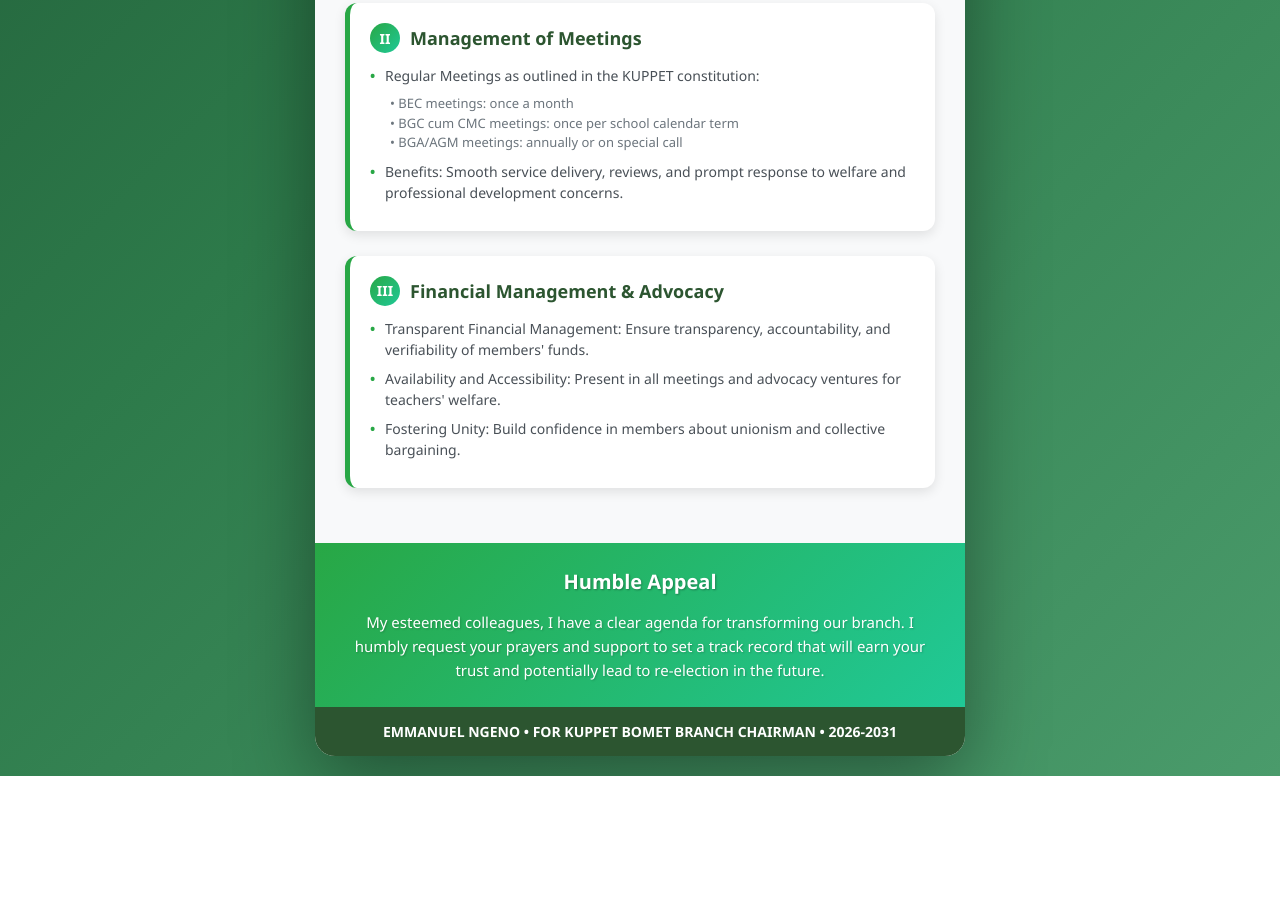
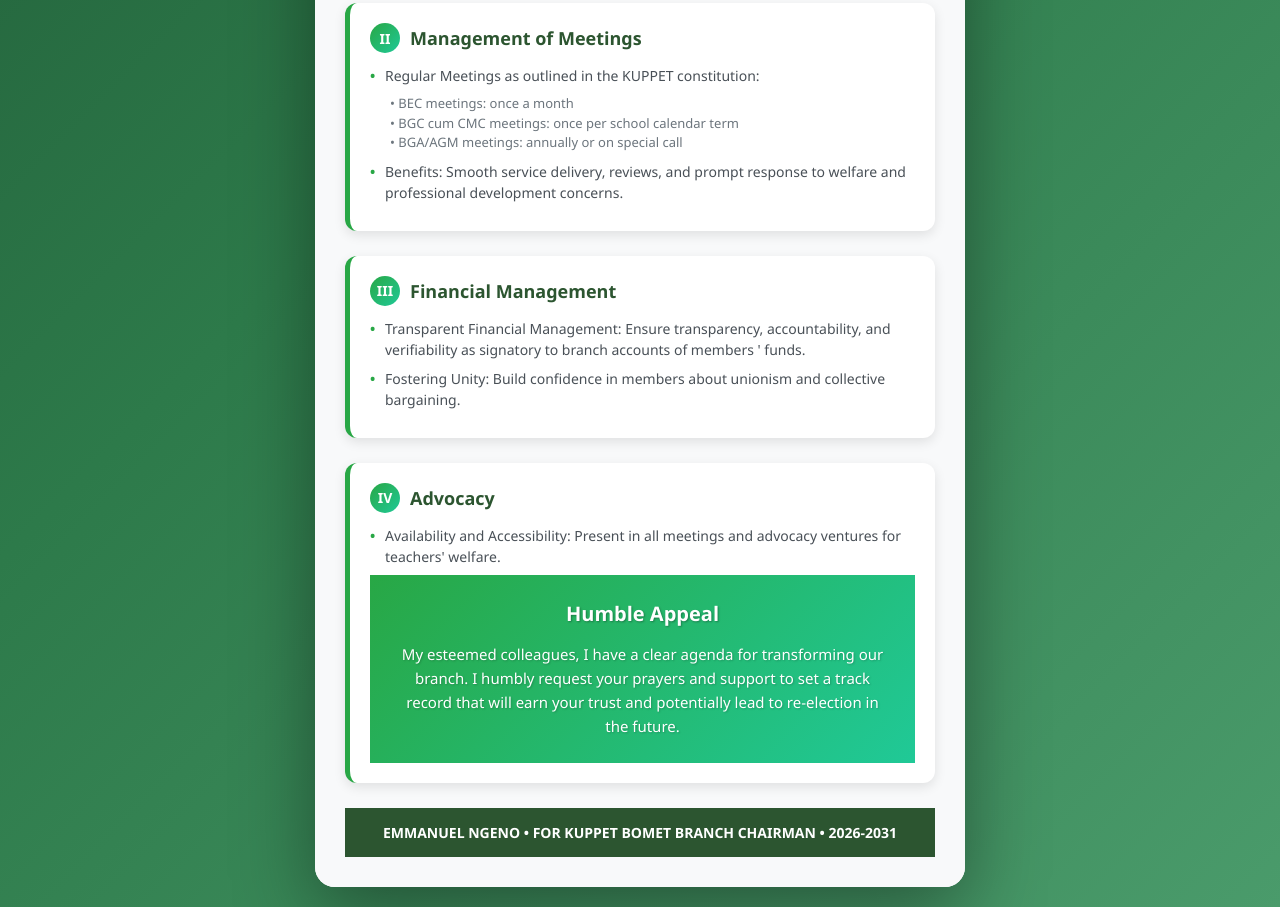
Before and after one commit to Frank-kip/Emmanuel-Ngeno-Portfolio, a plain HTML site: page index.html in a window 1280 px wide. Shown: the part 1066-1973 px from the top of the page. Before the commit the page ends 1842 px from the top, so only its background shows below. Drawn offline with Linux system fonts and the light colour scheme.

Commit message:
Update index.html

```diff
--- a/index.html
+++ b/index.html
@@ -328,15 +328,22 @@
                 <div class="pillar">
                     <div class="pillar-title">
                         <div class="pillar-number">III</div>
-                        Financial Management & Advocacy
+                        Financial Management
                     </div>
                     <div class="pillar-content">
-                        <div class="bullet-point"><span class="highlight">Transparent Financial Management:</span> Ensure transparency, accountability, and verifiability of members' funds.</div>
-                        <div class="bullet-point"><span class="highlight">Availability and Accessibility:</span> Present in all meetings and advocacy ventures for teachers' welfare.</div>
+                        <div class="bullet-point"><span class="highlight">Transparent Financial Management:</span> Ensure transparency, accountability, and verifiability as signatory to branch accounts of members ' funds.</div>
                         <div class="bullet-point"><span class="highlight">Fostering Unity:</span> Build confidence in members about unionism and collective bargaining.</div>
                     </div>
-                </div>
             </div>
+			<div class="pillar">
+                    <div class="pillar-title">
+                        <div class="pillar-number">IV</div>
+                        Advocacy
+                    </div>
+                    <div class="pillar-content">
+                        <div class="bullet-point"><span class="highlight">Availability and Accessibility:</span> Present in all meetings and advocacy ventures for teachers' welfare.</div>
+                                    </div>
+
 
             <div class="appeal-section">
                 <div class="appeal-title">Humble Appeal</div>
```
